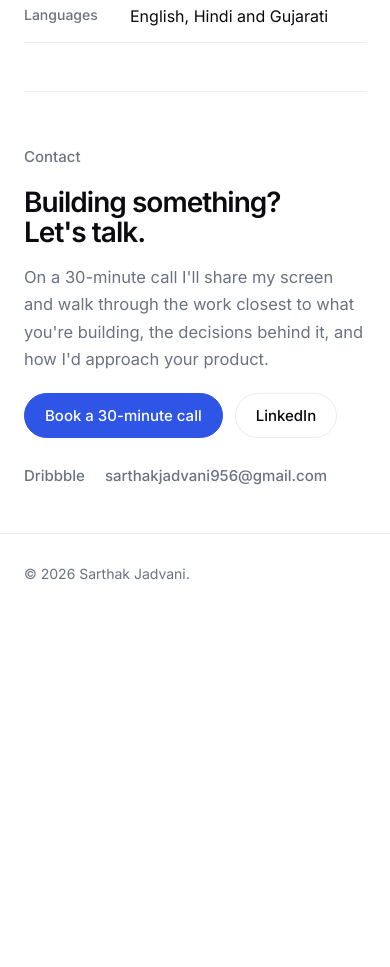
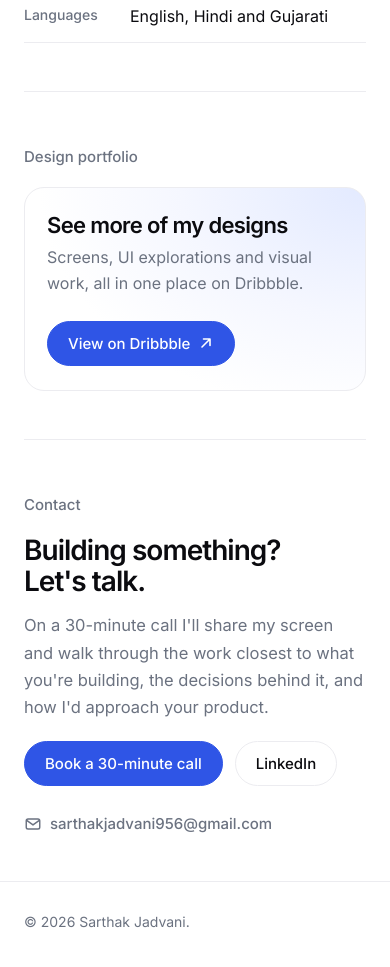
Before and after one commit to sarthakjadvani956/Sarthak-Portfolio, a plain HTML site: page index.html in a window 390 px wide. Shown: the part 7066-8033 px from the top of the page. Before the commit the page ends 7691 px from the top, so only its background shows below. Drawn offline with Linux system fonts and the light colour scheme.

Commit message:
Update index.html

```diff
--- a/index.html
+++ b/index.html
@@ -99,6 +99,13 @@ cite b{color:var(--ink);font-weight:600}
 .links{display:flex;gap:20px;margin-top:28px;font:500 15px "Inter",sans-serif;flex-wrap:wrap}
 .links a{color:var(--mute);text-decoration:none}
 .links a:hover{color:var(--acc)}
+.links .mail{display:inline-flex;align-items:center;gap:8px}
+.links .mail svg{width:18px;height:18px}
+.dcard{display:flex;align-items:center;justify-content:space-between;gap:24px;flex-wrap:wrap;border:1px solid var(--line);border-radius:20px;padding:32px;background:radial-gradient(120% 140% at 100% 0%,#e3eaff 0%,#f5f7ff 45%,#fff 80%)}
+.dcard h3{margin:0 0 6px;font-weight:600;font-size:clamp(22px,3.4vw,30px);letter-spacing:-.03em;line-height:1.2}
+.dcard p{margin:0;color:var(--mute);font-size:16px;max-width:44ch}
+.dcard .btn svg{width:16px;height:16px}
+@media(max-width:760px){.dcard{padding:24px 22px}}
 footer{border-top:1px solid var(--line);padding:28px 0 40px;font-size:14px;color:var(--mute)}
 @media(max-width:760px){
 body{font-size:16.5px}
@@ -126,6 +133,7 @@ section>h2{position:static}
       <a href="#process">Process</a>
       <a href="#journey">Journey</a>
       <a href="#story">Story</a>
+      <a href="#designs">Designs</a>
       <a class="btn p" href="https://cal.com/sarthakjadvani/30min">Book a call</a>
     </nav>
   </div>
@@ -284,6 +292,19 @@ section>h2{position:static}
     </div>
   </section>
 
+  <section id="designs">
+    <h2>Design portfolio</h2>
+    <div class="dcard">
+      <div>
+        <h3>See more of my designs</h3>
+        <p>Screens, UI explorations and visual work, all in one place on Dribbble.</p>
+      </div>
+      <a class="btn p" href="https://dribbble.com/Sarthakjadvani" target="_blank" rel="noopener">View on Dribbble
+        <svg viewBox="0 0 16 16" fill="none" stroke="currentColor" stroke-width="1.6" stroke-linecap="round" stroke-linejoin="round" aria-hidden="true"><path d="M4 12L12 4M5.5 4H12v6.5"/></svg>
+      </a>
+    </div>
+  </section>
+
   <section id="contact" class="contact">
     <h2>Contact</h2>
     <div>
@@ -294,11 +315,11 @@ section>h2{position:static}
         <a class="btn" href="https://www.linkedin.com/in/sarthakjadvani">LinkedIn</a>
       </div>
       <div class="links">
-        <a href="https://dribbble.com/Sarthakjadvani">Dribbble</a>
-        <a href="mailto:sarthakjadvani956@gmail.com">sarthakjadvani956@gmail.com</a>
+        <a class="mail" href="mailto:sarthakjadvani956@gmail.com"><svg viewBox="0 0 20 20" fill="none" stroke="currentColor" stroke-width="1.6" stroke-linecap="round" stroke-linejoin="round" aria-hidden="true"><rect x="2.5" y="4.5" width="15" height="11" rx="2"/><path d="M3 6l7 5 7-5"/></svg>sarthakjadvani956@gmail.com</a>
       </div>
     </div>
   </section>
+
 
 </main>
 
```
